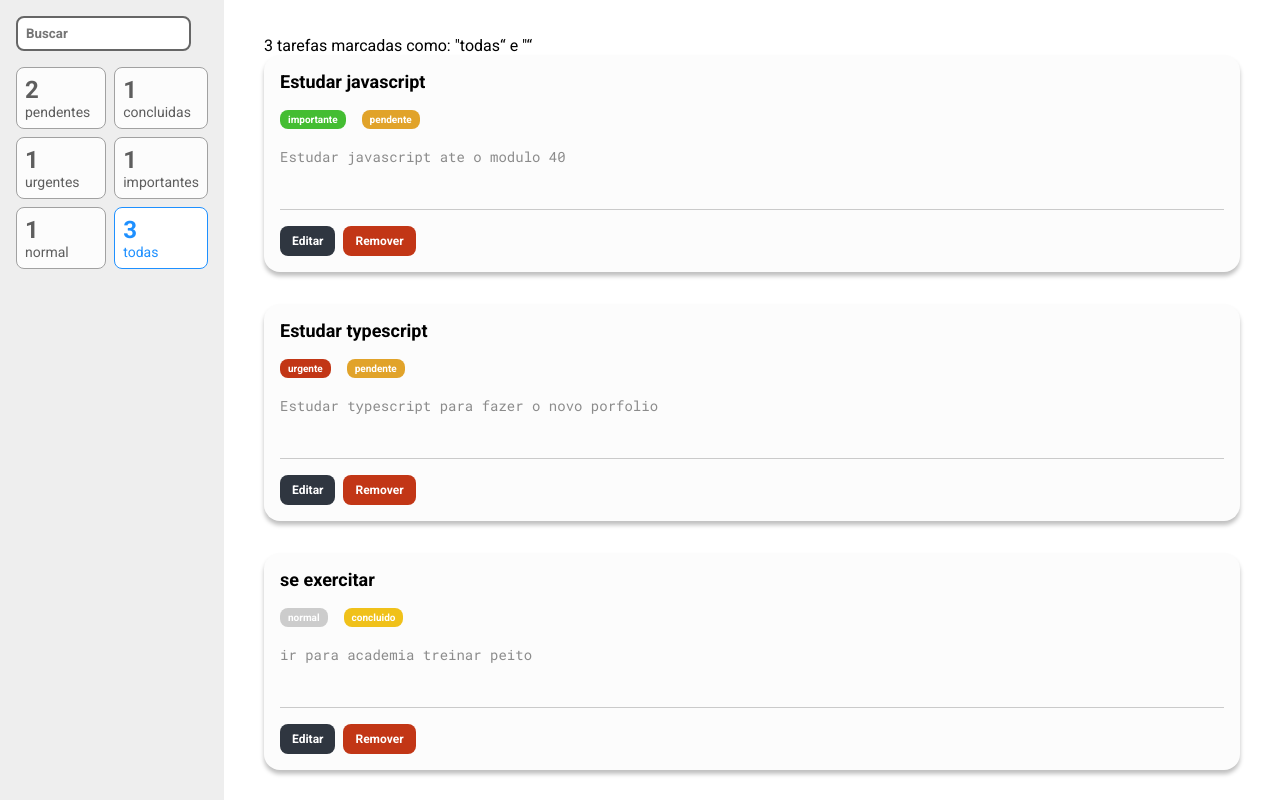
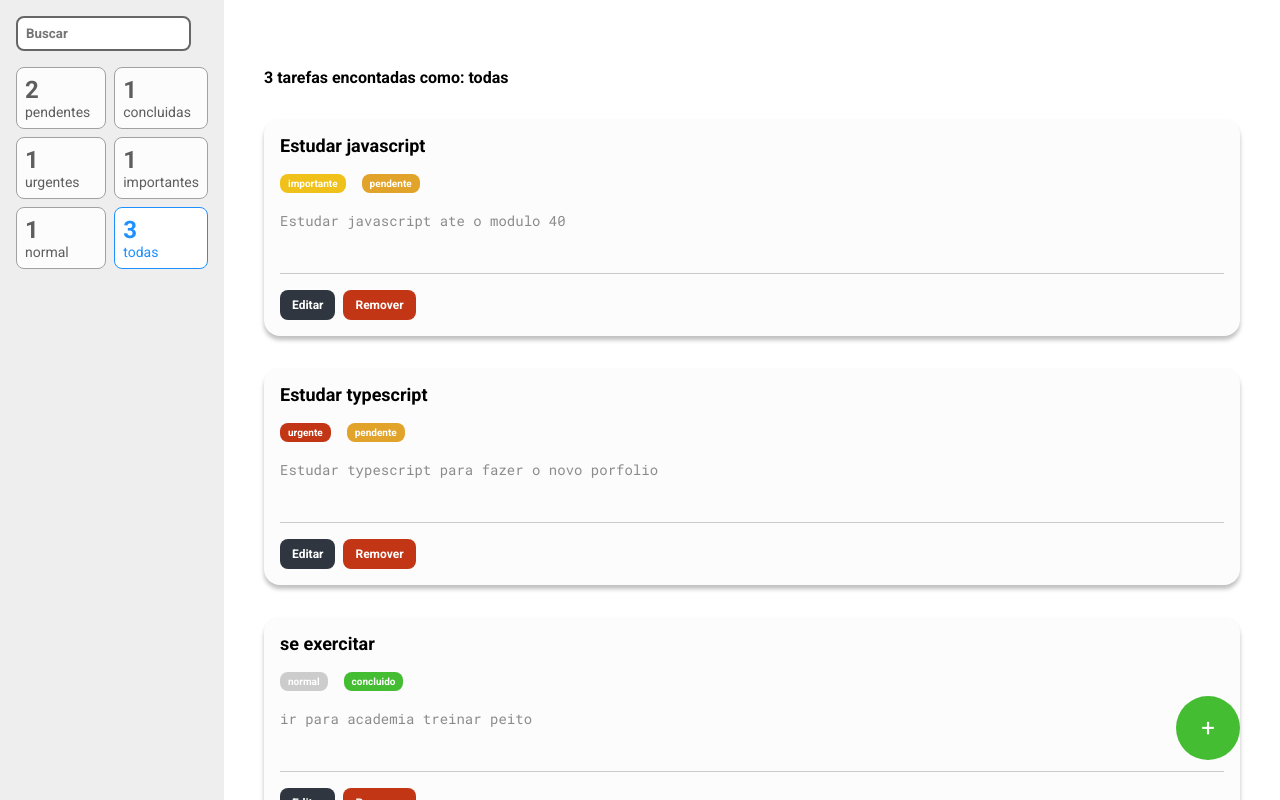
Before and after one commit to AlvaroDeCarvalho/listas-tarefas, a React (Create React App) app: page / in a window 1280 px wide. Built offline with nearby package versions, Linux system fonts and the light colour scheme.

Commit message:
adicionando o react-router-dom na aplicação, e começando a etapa de adição

```diff
--- a/package.json
+++ b/package.json
@@ -14,6 +14,7 @@
     "react": "^18.2.0",
     "react-dom": "^18.2.0",
     "react-redux": "^8.1.3",
+    "react-router-dom": "^6.21.3",
     "react-scripts": "5.0.1",
     "redux": "^4.2.1",
     "typescript": "^4.9.5",
--- a/src/App.tsx
+++ b/src/App.tsx
@@ -1,16 +1,33 @@
 import { Provider } from 'react-redux'
-import BarraLateral from './containers/BarraLateral'
-import ListaDeTarefas from './containers/ListaDeTarefas'
+//instalaçao do react router =>  npm install --save react-router-dom
+// https://reactrouter.com/en/main
+import { createBrowserRouter, RouterProvider } from 'react-router-dom'
+
 import EstiloGlobal, { Container } from './styles'
+
 import store from './store/index'
+
+import Home from './pages/Home'
+import Cadastro from './pages/Cadastro'
+
+const rotas = createBrowserRouter([
+  {
+    path: '/',
+    element: <Home />
+  },
+  {
+    path: '/novo',
+    element: <Cadastro />
+  }
+])
+
 function App() {
   return (
     <>
       <Provider store={store}>
         <EstiloGlobal />
         <Container>
-          <BarraLateral />
-          <ListaDeTarefas />
+          <RouterProvider router={rotas} />
         </Container>
       </Provider>
     </>
--- /dev/null
+++ b/src/components/BotaoAdicionar/index.tsx
@@ -0,0 +1,4 @@
+import { BotaoCircular } from './styles'
+
+const BotaoAdicionar = () => <BotaoCircular to="/nova">+</BotaoCircular>
+export default BotaoAdicionar
--- /dev/null
+++ b/src/components/BotaoAdicionar/styles.ts
@@ -0,0 +1,18 @@
+import { Link } from 'react-router-dom'
+import styled from 'styled-components'
+
+export const BotaoCircular = styled(Link)`
+  display: flex;
+  align-items: center;
+  justify-content: center;
+  height: 64px;
+  width: 64px;
+  background-color: #44bd32;
+  color: #fff;
+  position: fixed;
+  bottom: 40px;
+  right: 40px;
+  border-radius: 50%;
+  font-size: 24px;
+  text-decoration: none;
+`
--- a/src/components/Tarefas/styles.ts
+++ b/src/components/Tarefas/styles.ts
@@ -11,10 +11,11 @@ type TagProps = {
 function retornaCorDeFundo(props: TagProps): string {
   if (props.parametro === 'prioridade') {
     if (props.prioridade === enums.Prioridade.URGENTE) return variaveis.vermelho
-    if (props.prioridade === enums.Prioridade.IMPORTANTE) return variaveis.verde
+    if (props.prioridade === enums.Prioridade.IMPORTANTE)
+      return variaveis.amarelo2
   } else {
     if (props.status === enums.Status.PENDENTE) return variaveis.amarelo
-    if (props.status === enums.Status.CONCLUIDO) return variaveis.amarelo2
+    if (props.status === enums.Status.CONCLUIDO) return variaveis.verde
   }
   return '#ccc'
 }
--- a/src/containers/ListaDeTarefas/index.tsx
+++ b/src/containers/ListaDeTarefas/index.tsx
@@ -35,14 +35,27 @@ const ListaDeTarefas = () => {
       return itens
     }
   }
+
+  const exbieTarefasFiltradas = (quantidade: number) => {
+    let mensagem = ''
+    const comp =
+      termo !== undefined && termo.length > 0 ? ` e com titulo: "${termo}"` : ''
+    if (criterio === 'todas') {
+      mensagem = `${quantidade} tarefas encontadas como: todas ${comp}`
+    } else {
+      mensagem = `${quantidade} tarefas encontradas como "${criterio} = ${valor}"`
+    }
+
+    return mensagem
+  }
+
+  const tarefas = filtraTarefas()
+  const mensagem = exbieTarefasFiltradas(tarefas.length)
   return (
     <S.Container>
-      <p>
-        {filtraTarefas().length} tarefas marcadas como: &quot;{criterio}&ldquo;
-        e &quot;{termo}&ldquo;
-      </p>
+      <S.Resultado>{mensagem}</S.Resultado>
       <ul>
-        {filtraTarefas().map((t: TarefaLocal) => (
+        {tarefas.map((t: TarefaLocal) => (
           <li key={t.titulo}>
             <Tarefa
               id={t.id}
--- a/src/containers/ListaDeTarefas/style.ts
+++ b/src/containers/ListaDeTarefas/style.ts
@@ -5,3 +5,10 @@ export const Container = styled.main`
   height: 100vh;
   overflow-y: scroll;
 `
+export const Resultado = styled.p`
+  display: block;
+  margin-top: 32px;
+  margin-bottom: 32px;
+  font-size: 16px;
+  font-weight: bold;
+`
--- /dev/null
+++ b/src/pages/Cadastro/index.tsx
@@ -0,0 +1,3 @@
+const Cadastro = () => <div>Ola meu povo, o cuscuz esta pronto.</div>
+
+export default Cadastro
--- /dev/null
+++ b/src/pages/Home/index.tsx
@@ -0,0 +1,12 @@
+import BotaoAdicionar from '../../components/BotaoAdicionar'
+import BarraLateral from '../../containers/BarraLateral'
+import ListaDeTarefas from '../../containers/ListaDeTarefas'
+
+const Home = () => (
+  <>
+    <BarraLateral />
+    <ListaDeTarefas />
+    <BotaoAdicionar />
+  </>
+)
+export default Home
```
Also changed, not shown: 1 other file (tests, documents, lock files or other folders).
